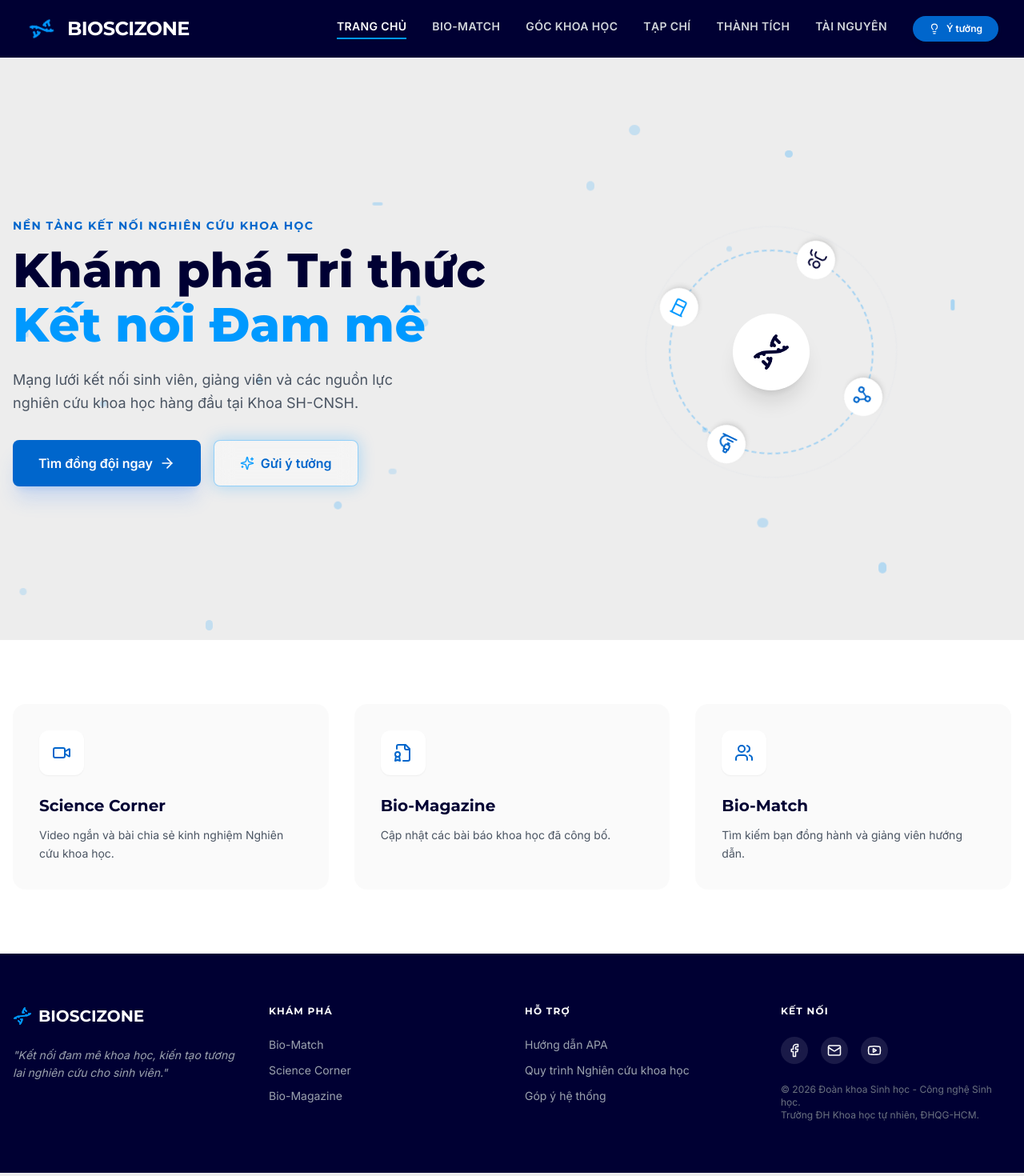
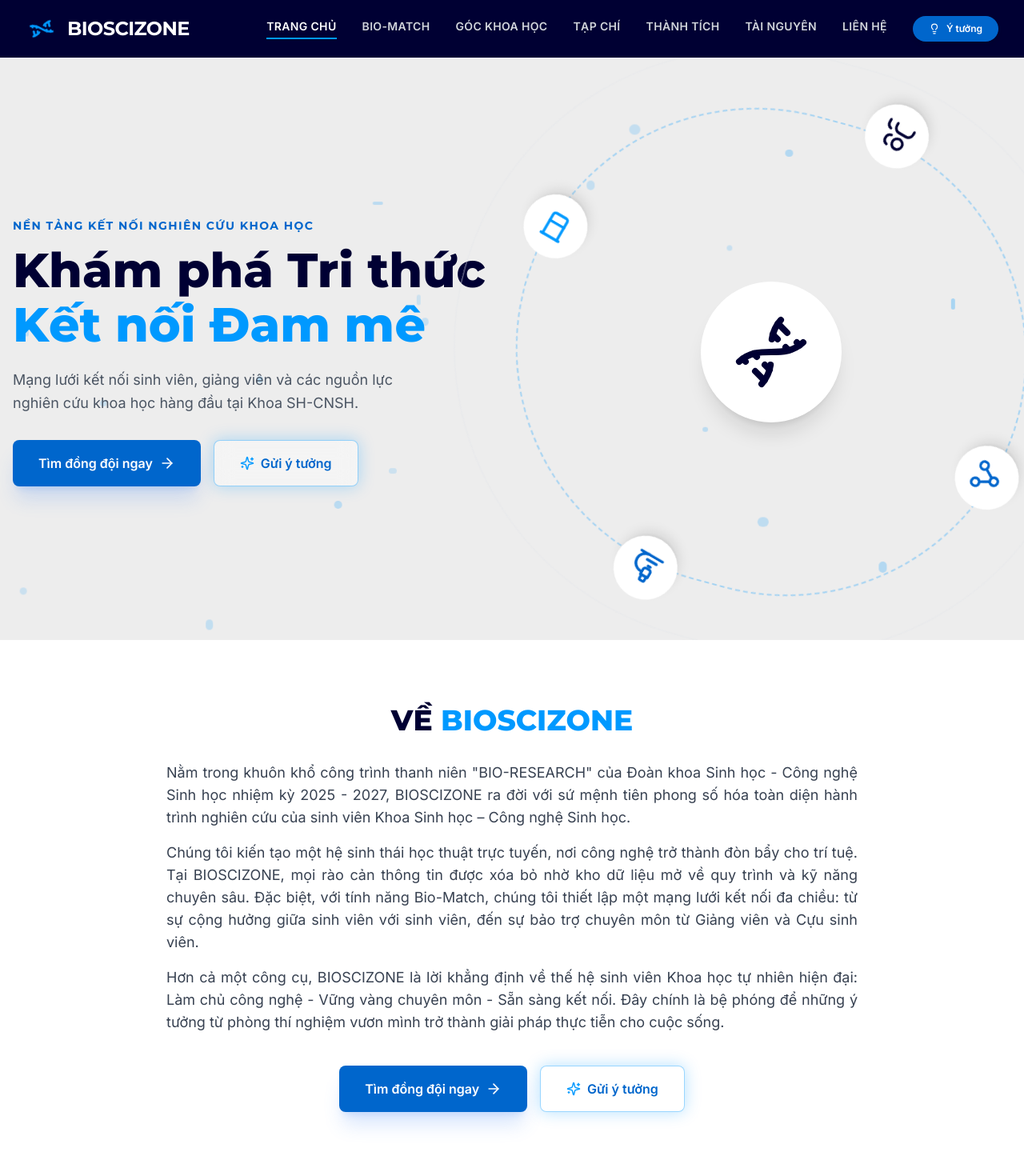
Before and after one commit to eiyuumiru/BIOSCIZONE, a React (Vite) app: page / in a window 1280 px wide. Shown: the top 1470 px of the page at 80% size. Built offline with nearby package versions, Linux system fonts and the light colour scheme.

Commit message:
update logo in footer, change the contact info and update some ui display

```diff
--- a/src/components/layout/Footer.tsx
+++ b/src/components/layout/Footer.tsx
@@ -19,6 +19,11 @@
                 <p className="text-sm mb-4 leading-relaxed italic">
                     "Kết nối đam mê khoa học, kiến tạo tương lai nghiên cứu cho sinh viên."
                 </p>
+                {/* Partner Logos */}
+                <div className="flex items-center justify-center gap-4">
+                    <img src="/logo-khoa-sinh.png" alt="Khoa Sinh học - CNSH" className="h-16 w-auto" />
+                    <img src="/logo-doan-tncs.png" alt="Đoàn TNCS Hồ Chí Minh" className="h-16 w-auto" />
+                </div>
             </div>
 
             <div>
@@ -35,19 +40,19 @@
                 <ul className="space-y-3 text-sm">
                     <li><button onClick={() => setCurrentView('resources')} className="hover:text-[#0099FF] transition">Hướng dẫn APA</button></li>
                     <li><button onClick={() => setCurrentView('resources')} className="hover:text-[#0099FF] transition">Quy trình Nghiên cứu khoa học</button></li>
-                    <li><button className="hover:text-[#0099FF] transition">Góp ý hệ thống</button></li>
                 </ul>
             </div>
 
             <div>
                 <h5 className={`text-white font-bold mb-6 uppercase text-xs tracking-widest ${styles.fonts.heading}`}>Kết nối</h5>
                 <div className="flex space-x-4 mb-6">
-                    <div className="p-2 bg-white/10 rounded-full hover:bg-[#0099FF] text-white cursor-pointer transition"><Facebook size={18} /></div>
-                    <div className="p-2 bg-white/10 rounded-full hover:bg-[#0099FF] text-white cursor-pointer transition"><Mail size={18} /></div>
+                    <a href="https://www.facebook.com/DoanKhoa.LienChiHoi.KhoaSinhHoc.DHKHTN" target="_blank" rel="noopener noreferrer" className="p-2 bg-white/10 rounded-full hover:bg-[#0099FF] text-white cursor-pointer transition"><Facebook size={18} /></a>
+                    <a href="mailto:dkshcnsh.hcmus@gmail.com" className="p-2 bg-white/10 rounded-full hover:bg-[#0099FF] text-white cursor-pointer transition"><Mail size={18} /></a>
                     <div className="p-2 bg-white/10 rounded-full hover:bg-[#0099FF] text-white cursor-pointer transition"><Youtube size={18} /></div>
                 </div>
-                <p className="text-xs text-gray-500">
-                    © 2026 Đoàn khoa Sinh học - Công nghệ Sinh học.<br />Trường ĐH Khoa học tự nhiên, ĐHQG-HCM.
+                <p className="text-sm text-white leading-relaxed">
+                    <span className="whitespace-nowrap block font-bold">© Đoàn khoa Sinh học - Công nghệ Sinh học</span>
+                    <span className="whitespace-nowrap block">Trường Đại học Khoa học tự nhiên, ĐHQG-HCM</span>
                 </p>
             </div>
         </div>
--- a/src/components/layout/Navigation.tsx
+++ b/src/components/layout/Navigation.tsx
@@ -16,6 +16,7 @@
         { id: 'bio-magazine', label: 'Tạp chí' },
         { id: 'achievements', label: 'Thành tích' },
         { id: 'resources', label: 'Tài nguyên' },
+        { id: 'contact', label: 'Liên hệ' },
     ];
 
     const mobileNavItems: NavItem[] = [
--- a/src/components/views/ContactView.tsx
+++ b/src/components/views/ContactView.tsx
@@ -1,12 +1,10 @@
 import type { FC } from 'react';
 import {
     Mail,
-    Phone,
     MapPin,
     Send,
     Facebook,
-    Youtube,
-    Linkedin
+    Youtube
 } from 'lucide-react';
 import { styles } from '../../data';
 
@@ -31,17 +29,7 @@
                                 </div>
                                 <div>
                                     <p className="text-xs font-bold text-gray-400 uppercase">Email</p>
-                                    <p className="text-sm font-medium text-gray-700">bioscizone@hcmus.edu.vn</p>
-                                </div>
-                            </div>
-
-                            <div className="flex items-start gap-4">
-                                <div className="w-10 h-10 bg-[#E6F4FF] rounded-lg flex items-center justify-center text-[#0066CC] shrink-0">
-                                    <Phone size={20} />
-                                </div>
-                                <div>
-                                    <p className="text-xs font-bold text-gray-400 uppercase">Điện thoại</p>
-                                    <p className="text-sm font-medium text-gray-700">028 3835 4321</p>
+                                    <p className="text-sm font-medium text-gray-700">dkshcnsh.hcmus@gmail.com</p>
                                 </div>
                             </div>
 
@@ -51,7 +39,7 @@
                                 </div>
                                 <div>
                                     <p className="text-xs font-bold text-gray-400 uppercase">Địa chỉ</p>
-                                    <p className="text-sm font-medium text-gray-700">227 Nguyễn Văn Cừ, Phường 4, Quận 5, TP.HCM</p>
+                                    <p className="text-sm font-medium text-gray-700">227 Nguyễn Văn Cừ, Phường Chợ Quán, TP.HCM</p>
                                 </div>
                             </div>
                         </div>
@@ -59,9 +47,8 @@
                         <div className="mt-10 pt-10 border-t border-gray-100">
                             <h4 className="text-xs font-bold text-gray-400 uppercase mb-4 tracking-widest">Mạng xã hội</h4>
                             <div className="flex gap-4">
-                                <div className="p-2.5 bg-gray-50 rounded-full hover:bg-[#0099FF] hover:text-white transition cursor-pointer text-[#000033]"><Facebook size={20} /></div>
+                                <a href="https://www.facebook.com/DoanKhoa.LienChiHoi.KhoaSinhHoc.DHKHTN" target="_blank" rel="noopener noreferrer" className="p-2.5 bg-gray-50 rounded-full hover:bg-[#0099FF] hover:text-white transition cursor-pointer text-[#000033]"><Facebook size={20} /></a>
                                 <div className="p-2.5 bg-gray-50 rounded-full hover:bg-[#0099FF] hover:text-white transition cursor-pointer text-[#000033]"><Youtube size={20} /></div>
-                                <div className="p-2.5 bg-gray-50 rounded-full hover:bg-[#0099FF] hover:text-white transition cursor-pointer text-[#000033]"><Linkedin size={20} /></div>
                             </div>
                         </div>
                     </div>
--- a/src/components/views/HomeView.tsx
+++ b/src/components/views/HomeView.tsx
@@ -88,39 +88,77 @@
                         </div>
                     </div>
 
-                    {/* Right Column: DNA Orbital Animation */}
-                    <div className="relative h-[400px] flex items-center justify-center">
-                        {/* DNA Axis / Central Hub */}
-                        <div className="w-64 h-64 rounded-full border-2 border-dashed border-[#0099FF]/30 flex items-center justify-center relative animate-[spin_20s_linear_infinite]">
+                    {/* Right Column: DNA Orbital Animation - 2.5x larger */}
+                    <div className="relative h-[700px] flex items-center justify-center overflow-visible">
+                        {/* DNA Axis / Central Hub - scaled 2.5x */}
+                        <div className="w-[640px] h-[640px] rounded-full border-2 border-dashed border-[#0099FF]/30 flex items-center justify-center relative animate-[spin_20s_linear_infinite]">
                             <div className="absolute w-full h-full rounded-full border border-gray-200 opacity-50 scale-125"></div>
                         </div>
 
-                        {/* Central Logo */}
-                        <div className="absolute bg-white p-6 rounded-full shadow-xl z-20">
-                            <Dna className="text-[#000033] w-12 h-12" />
+                        {/* Central Logo - scaled up */}
+                        <div className="absolute bg-white p-10 rounded-full shadow-xl z-20">
+                            <Dna className="text-[#000033] w-24 h-24" />
                         </div>
 
-                        {/* Orbiting Icons */}
-                        <div className="absolute animate-[spin_10s_linear_infinite] w-64 h-64 z-10">
-                            <div className="absolute -top-6 left-1/2 transform -translate-x-1/2 bg-white p-3 rounded-full shadow-md text-[#0066CC]">
-                                <Microscope size={24} />
+                        {/* Orbiting Icons - scaled 2.5x */}
+                        <div className="absolute animate-[spin_10s_linear_infinite] w-[640px] h-[640px] z-10">
+                            <div className="absolute -top-8 left-1/2 transform -translate-x-1/2 bg-white p-5 rounded-full shadow-lg text-[#0066CC]">
+                                <Microscope size={40} />
                             </div>
-                            <div className="absolute top-1/2 -right-6 transform -translate-y-1/2 bg-white p-3 rounded-full shadow-md text-[#0099FF]">
-                                <Beaker size={24} />
+                            <div className="absolute top-1/2 -right-8 transform -translate-y-1/2 bg-white p-5 rounded-full shadow-lg text-[#0099FF]">
+                                <Beaker size={40} />
                             </div>
-                            <div className="absolute -bottom-6 left-1/2 transform -translate-x-1/2 bg-white p-3 rounded-full shadow-md text-[#000033]">
-                                <Users size={24} />
+                            <div className="absolute -bottom-8 left-1/2 transform -translate-x-1/2 bg-white p-5 rounded-full shadow-lg text-[#000033]">
+                                <Users size={40} />
                             </div>
-                            <div className="absolute top-1/2 -left-6 transform -translate-y-1/2 bg-white p-3 rounded-full shadow-md text-[#0066CC]">
-                                <Share2 size={24} />
+                            <div className="absolute top-1/2 -left-8 transform -translate-y-1/2 bg-white p-5 rounded-full shadow-lg text-[#0066CC]">
+                                <Share2 size={40} />
                             </div>
                         </div>
                     </div>
                 </div>
             </section>
 
+            {/* VỀ BIOSCIZONE Section */}
+            <section className="py-20 bg-white">
+                <div className="container mx-auto px-4 max-w-4xl text-center">
+                    <h2 className={`text-3xl md:text-4xl font-extrabold mb-8 ${styles.fonts.heading}`}>
+                        <span className="text-[#000033]">VỀ </span>
+                        <span className="text-[#0099FF]">BIOSCIZONE</span>
+                    </h2>
+                    <div className={`text-gray-700 text-base md:text-lg leading-relaxed mb-10 text-justify ${styles.fonts.body}`}>
+                        <p className="mb-4">
+                            Nằm trong khuôn khổ công trình thanh niên "BIO-RESEARCH" của Đoàn khoa Sinh học - Công nghệ Sinh học nhiệm kỳ 2025 - 2027, BIOSCIZONE ra đời với sứ mệnh tiên phong số hóa toàn diện hành trình nghiên cứu của sinh viên Khoa Sinh học – Công nghệ Sinh học.
+                        </p>
+                        <p className="mb-4">
+                            Chúng tôi kiến tạo một hệ sinh thái học thuật trực tuyến, nơi công nghệ trở thành đòn bẩy cho trí tuệ. Tại BIOSCIZONE, mọi rào cản thông tin được xóa bỏ nhờ kho dữ liệu mở về quy trình và kỹ năng chuyên sâu. Đặc biệt, với tính năng Bio-Match, chúng tôi thiết lập một mạng lưới kết nối đa chiều: từ sự cộng hưởng giữa sinh viên với sinh viên, đến sự bảo trợ chuyên môn từ Giảng viên và Cựu sinh viên.
+                        </p>
+                        <p>
+                            Hơn cả một công cụ, BIOSCIZONE là lời khẳng định về thế hệ sinh viên Khoa học tự nhiên hiện đại: Làm chủ công nghệ - Vững vàng chuyên môn - Sẵn sàng kết nối. Đây chính là bệ phóng để những ý tưởng từ phòng thí nghiệm vươn mình trở thành giải pháp thực tiễn cho cuộc sống.
+                        </p>
+                    </div>
+                    <div className="flex flex-col sm:flex-row gap-4 justify-center">
+                        <button
+                            onClick={() => setCurrentView('bio-match')}
+                            className="bg-[#0066CC] hover:bg-[#0055AA] text-white px-8 py-4 rounded-lg font-bold shadow-xl shadow-blue-500/20 transition transform hover:-translate-y-1 inline-flex items-center justify-center gap-2"
+                        >
+                            Tìm đồng đội ngay <ArrowRight size={20} />
+                        </button>
+                        <button
+                            onClick={onIdeaClick}
+                            className="group relative px-8 py-4 rounded-lg font-bold text-[#0066CC] transition-all duration-300 transform hover:-translate-y-1 overflow-hidden bg-white/40 backdrop-blur-md border border-[#0099FF]/40 shadow-[0_0_20px_rgba(0,153,255,0.3)] hover:shadow-[0_0_35px_rgba(0,153,255,0.6)] hover:bg-white/70 hover:border-[#0099FF]"
+                        >
+                            <span className="relative z-10 flex items-center gap-2">
+                                <Sparkles size={18} className="text-[#0099FF] animate-pulse" />
+                                Gửi ý tưởng
+                            </span>
+                        </button>
+                    </div>
+                </div>
+            </section>
+
             {/* Quick Access Grid */}
-            <section className="py-20 bg-white">
+            <section className="py-20 bg-[#EDEDED]">
                 <div className="container mx-auto px-4">
                     <div className="grid grid-cols-1 md:grid-cols-3 gap-8">
                         {quickAccessCards.map((card, idx) => (
@@ -131,9 +169,9 @@
                                     else if (card.title === "Bio-Magazine") setCurrentView('bio-magazine');
                                     else setCurrentView('bio-match');
                                 }}
-                                className="bg-[#EDEDED]/30 p-8 rounded-2xl hover:bg-white border border-transparent hover:border-[#0099FF]/30 hover:shadow-xl transition-all duration-300 group cursor-pointer"
+                                className="bg-white p-8 rounded-2xl hover:bg-white border border-transparent hover:border-[#0099FF]/30 hover:shadow-xl transition-all duration-300 group cursor-pointer"
                             >
-                                <div className="w-14 h-14 bg-white rounded-xl flex items-center justify-center text-[#0066CC] mb-6 shadow-sm group-hover:bg-[#0066CC] group-hover:text-white transition">
+                                <div className="w-14 h-14 bg-[#EDEDED] rounded-xl flex items-center justify-center text-[#0066CC] mb-6 shadow-sm group-hover:bg-[#0066CC] group-hover:text-white transition">
                                     {card.icon}
                                 </div>
                                 <h3 className={`text-xl font-bold text-[#000033] mb-3 ${styles.fonts.heading}`}>{card.title}</h3>
```
Also changed, not shown: public/logo-doan-tncs.png (added), public/logo-khoa-sinh.png (added).
